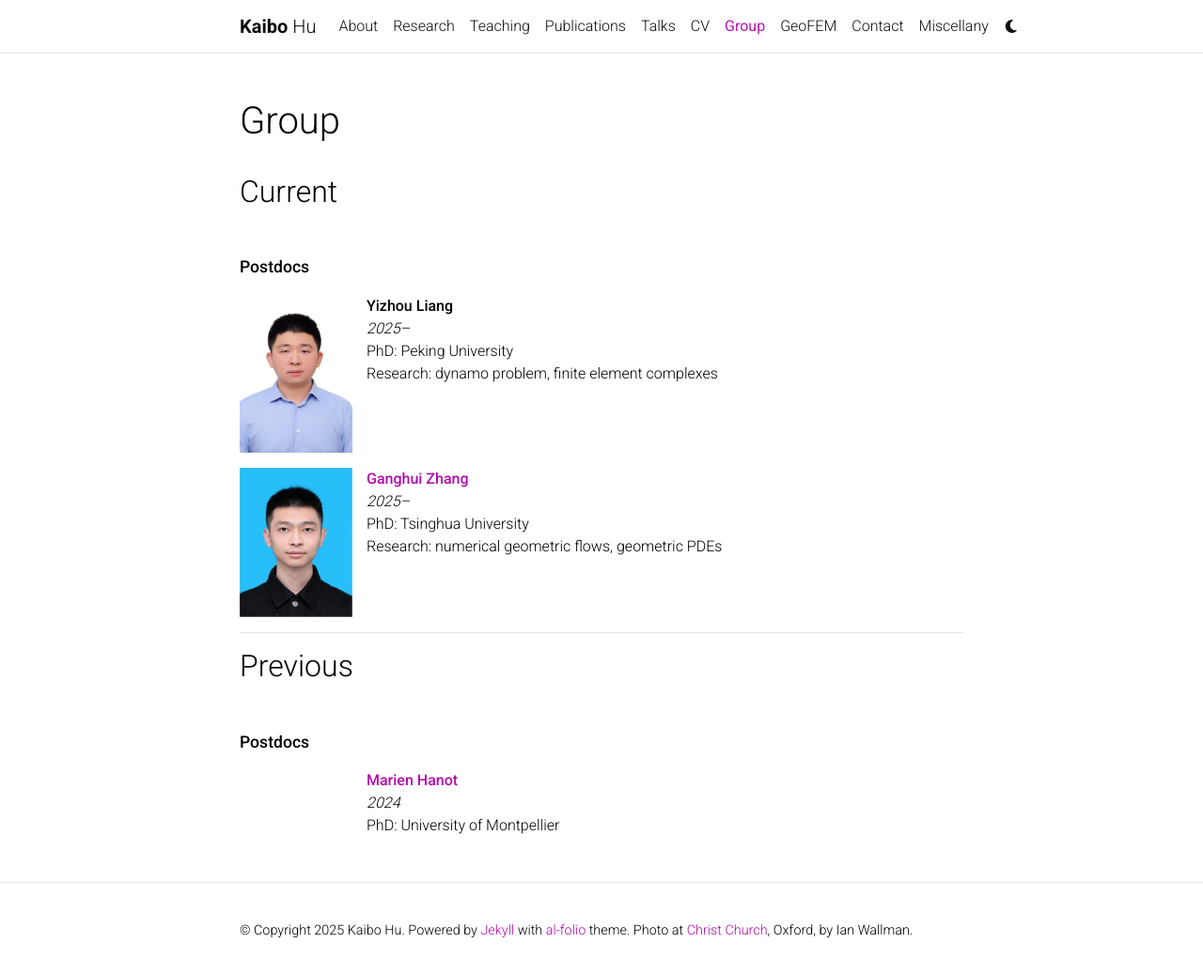
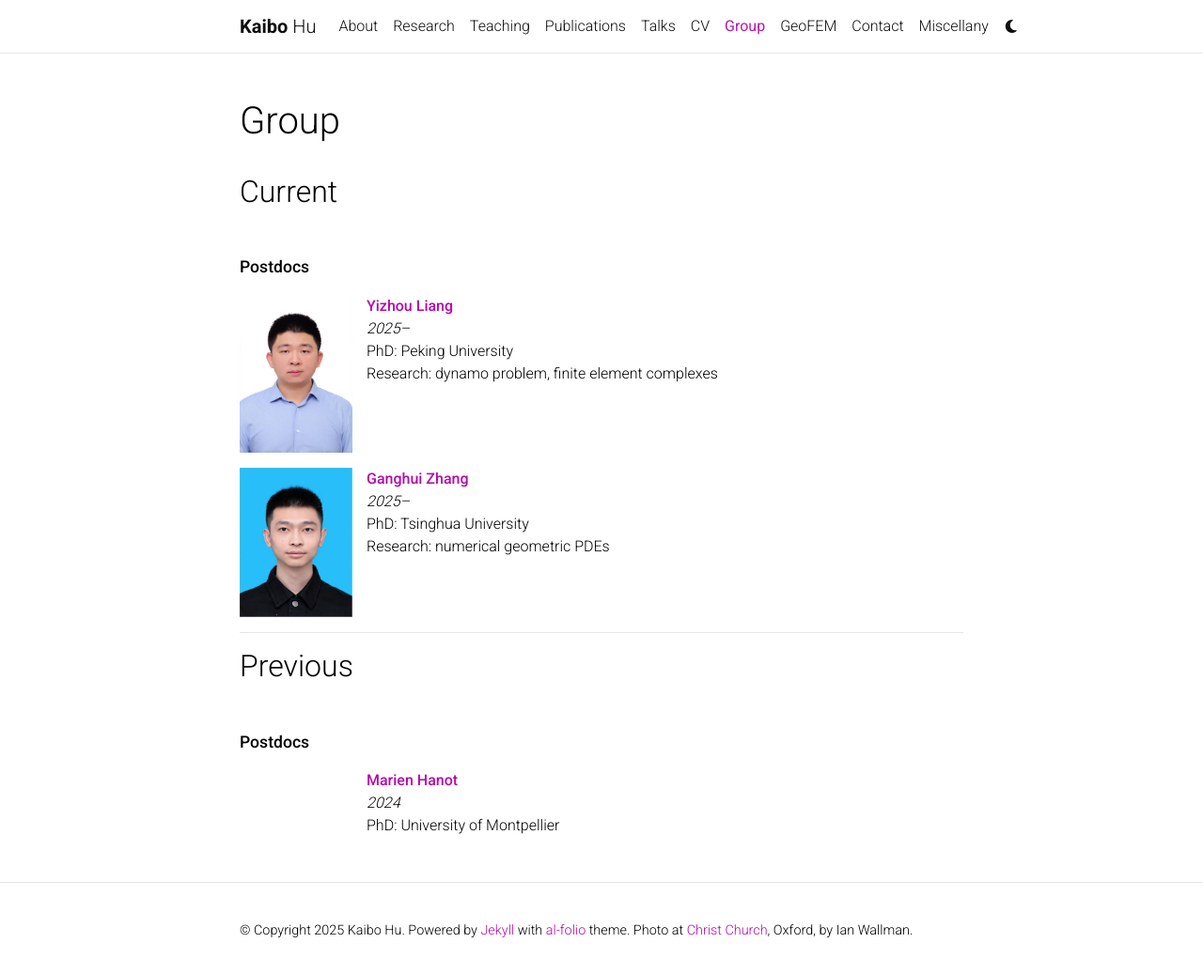
Before and after one commit to kaibohu/kaibohu.github.io, a Jekyll site: the page built from _pages/group.md, in a window 1280 px wide and 1042 px high. Shown: the top 1037 px of the window at 94% size. Built offline with Jekyll 4.4.1, drawn with Linux system fonts in a browser that asks for light colours; comment, search, counter and statistics services are not loaded; a style sheet for code colours, icons or effects is not loaded.

Commit message:
Update group.md

```diff
--- a/_pages/group.md
+++ b/_pages/group.md
@@ -14,8 +14,8 @@
 <div style="display: flex; align-items: flex-start; margin-top: 1em;">
   <img src="../assets/img/YizhouLiang.jpg" alt="Yizhou Liang" style="width: 120px; margin-right: 15px;">
   <div>
-    <strong>Yizhou Liang</strong><br>
-    <em>2025–</em><br>
+        <strong><a href="https://scholar.google.com/citations?user=Z4bLK94AAAAJ&hl=en">Yizhou Liang</a></strong><br>
+        <em>2025–</em><br>
     PhD: Peking University<br>
     Research: dynamo problem, finite element complexes
   </div>
@@ -27,7 +27,7 @@
     <strong><a href="https://ganghui-zhang.github.io/">Ganghui Zhang</a></strong><br>
     <em>2025–</em><br>
     PhD: Tsinghua University<br>
-    Research: numerical geometric flows, geometric PDEs
+    Research: numerical geometric PDEs
   </div>
 </div>
 
```
